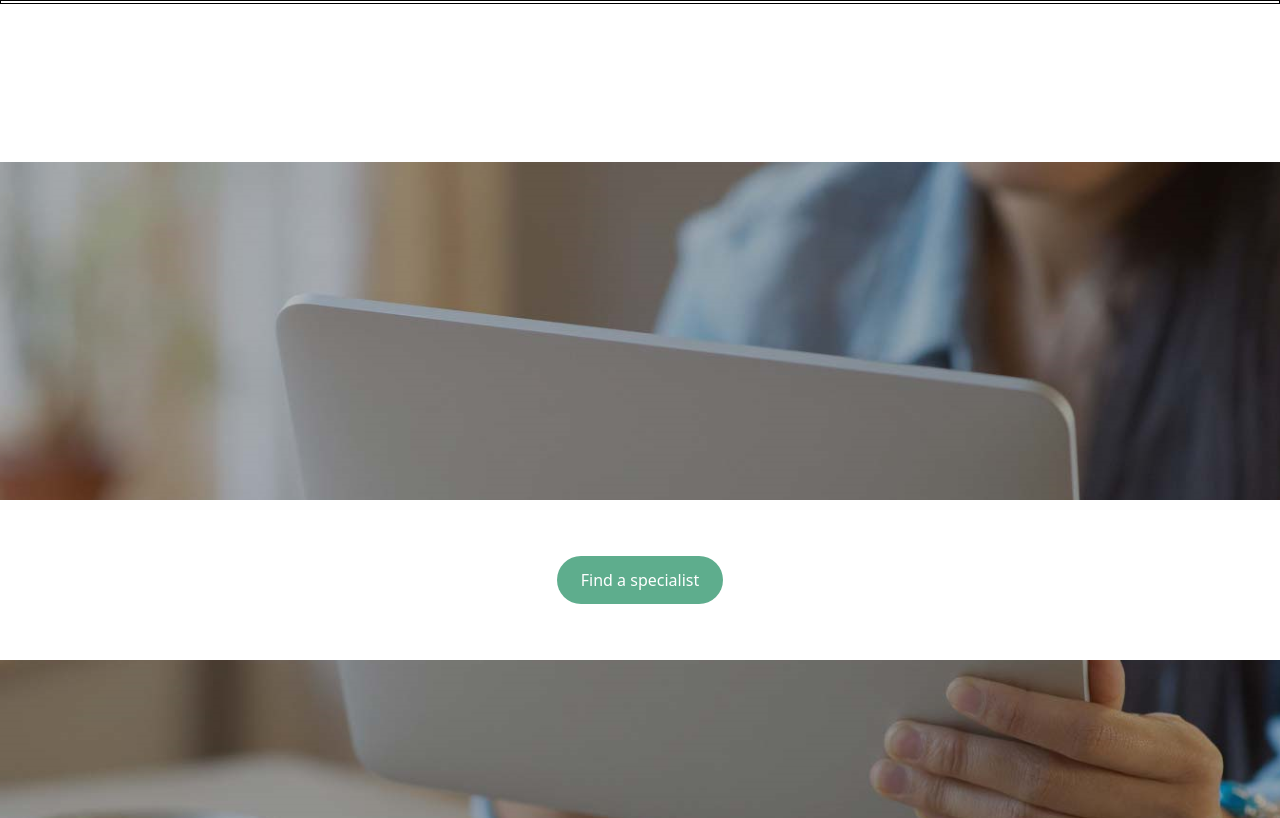
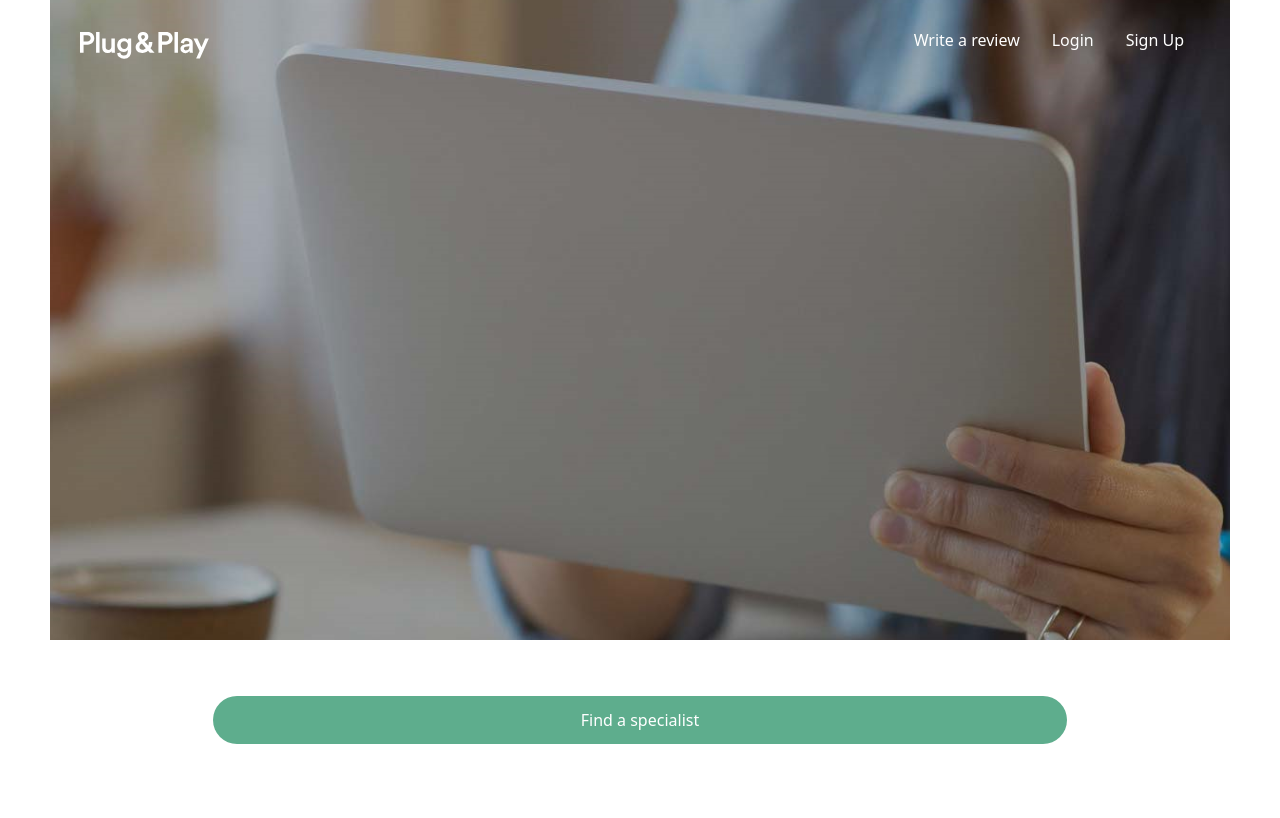
Before and after one commit to james-webdev/Plug-Play_test, a Gatsby site: page / in a window 1280 px wide. Shown: the top 818 px of the page. Built offline with nearby package versions, Linux system fonts and the light colour scheme; Gatsby itself is replaced by a stand-in of ours.

Commit message:
responsive issues

```diff
--- a/src/components/BottomButton.js
+++ b/src/components/BottomButton.js
@@ -2,9 +2,9 @@
 
 const BottomButton = () => {
   return (
-    <div className="marginTop">
+    <div className="">
       <div className="flex justify-center items-center bg-white h-40">
-        <button className="">
+        <button className="sm:w-2/3">
           <p className="text-white rounded-full py-3 px-6 buttonColor p-4">
             Find a specialist
           </p>
--- a/src/components/layout/Nav.js
+++ b/src/components/layout/Nav.js
@@ -18,7 +18,7 @@
 
 const Nav = () => {
   return (
-    <NavWrapper className="border border-black flex justify-center h-20 sm:h-1 items-center bg-white w-screen z-10 sm:bg-opacity-0">
+    <NavWrapper className="flex justify-center h-20 sm:h-1 items-center bg-white w-screen z-10 sm:bg-opacity-0">
       <div>
         <div className="h-14 flex" id="App">
           <div className="mt-8 pl-20 hidden sm:block">
--- a/src/pages/index.js
+++ b/src/pages/index.js
@@ -6,29 +6,29 @@
 const IndexPage = () => {
   return (
     <>
-      <div className="">
+      {/* <div className="">
         <Layout>
-          {/* <div className="border border-black ml-10 mainHeight mr-10">
+           <div className="border border-black ml-10 mainHeight mr-10">
             <Main />
-          </div> */}
+          </div>
         </Layout>
-        {/* <div className="mt-40 flex justify-center items-center bg-white w-full h-40 smallScreens">
+         <div className="mt-40 flex justify-center items-center bg-white w-full h-40 smallScreens">
         <button className="w-2/3">
           <p className="text-white rounded-full py-3 px-6 w-full buttonColor p-4">
             Find a specialist
           </p>
         </button>
+      </div>
       </div> */}
-      </div>
-      {/* <div className="bgimage relative">
+       <div className="bgimage relative">
         <div className="absolute">
           <Layout>
-            <div className="">
+            {/* <div className="">
               <Main />
-            </div>
+            </div> */}
           </Layout>
         </div>
-      </div> */}
+      </div>
        <div>
         <BottomButton />
       </div>
--- a/src/styles/global.css
+++ b/src/styles/global.css
@@ -1,25 +1,25 @@
 body {
-  background-image: url(../../src/images/background.png);
+  /* background-image: url(../../src/images/background.png);
   background-position: center;
-  background-repeat: no-repeat;
+  background-repeat: no-repeat; */
   height: 80vh;
   max-width: 100%;
   overflow-x: hidden;
 }
 
+/*
+.marginTop {
+  margin-top: 1500px;
+} */
 
-.marginTop {
-  margin-top: 500px;
-}
-
-/* .bgimage {
+ .bgimage {
   background-image: url(../../src/images/background.png);
   background-position: center;
   background-repeat: no-repeat;
   height: 80vh;
   margin-left: 50px;
   margin-right: 50px;
-  border-bottom: 3px solid #5ead8d;
+  /* border-bottom: 3px solid #5ead8d; */
 }
 
 @media only screen and (min-width: 1920px) {
@@ -44,9 +44,9 @@
     border-bottom: none;
     margin-left: 0px;
     margin-right: 0px;
-    width: 180%;
+
   }
-} */
+}
 
 .mainHeight {
   height: 800px;
```
